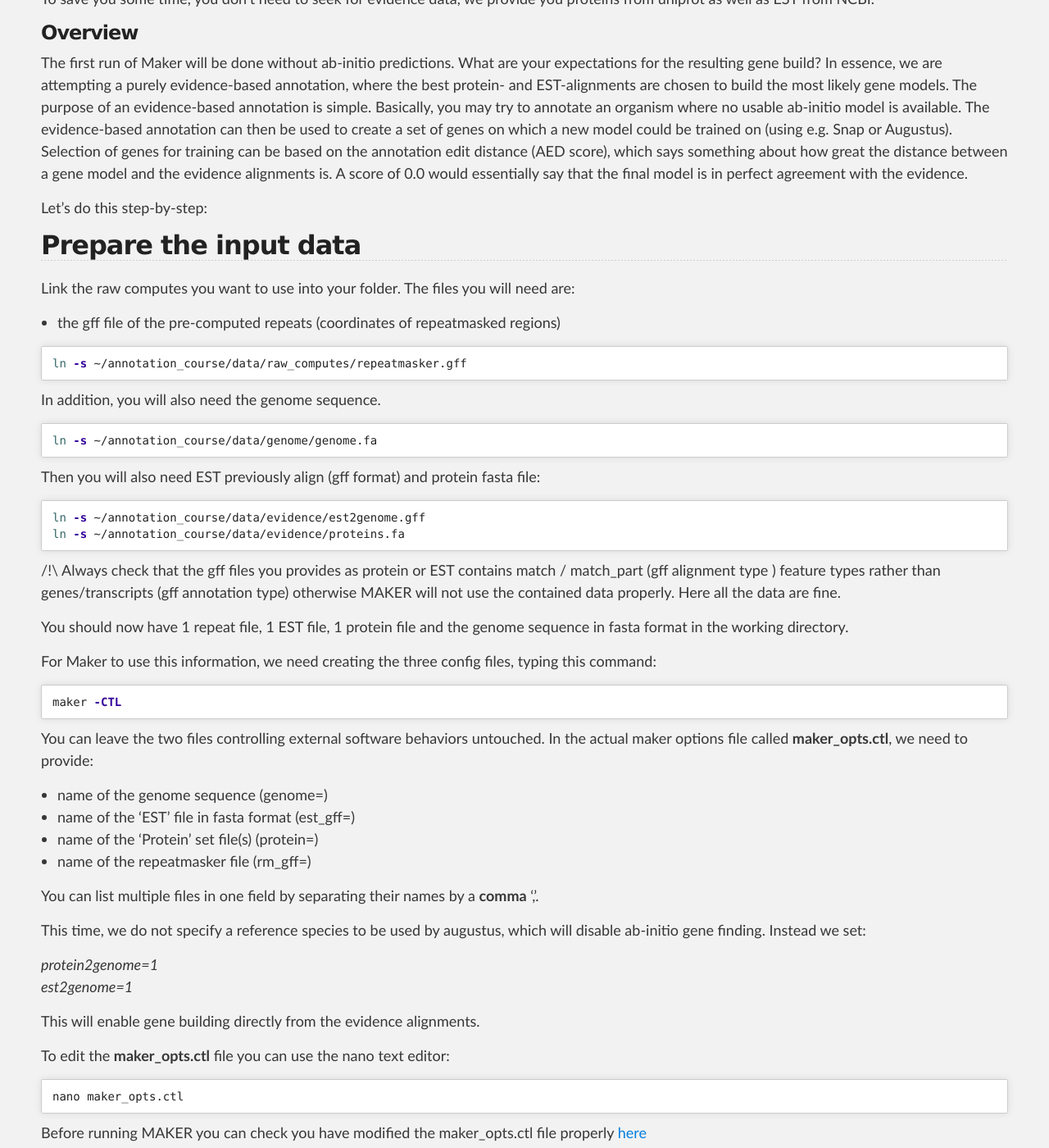
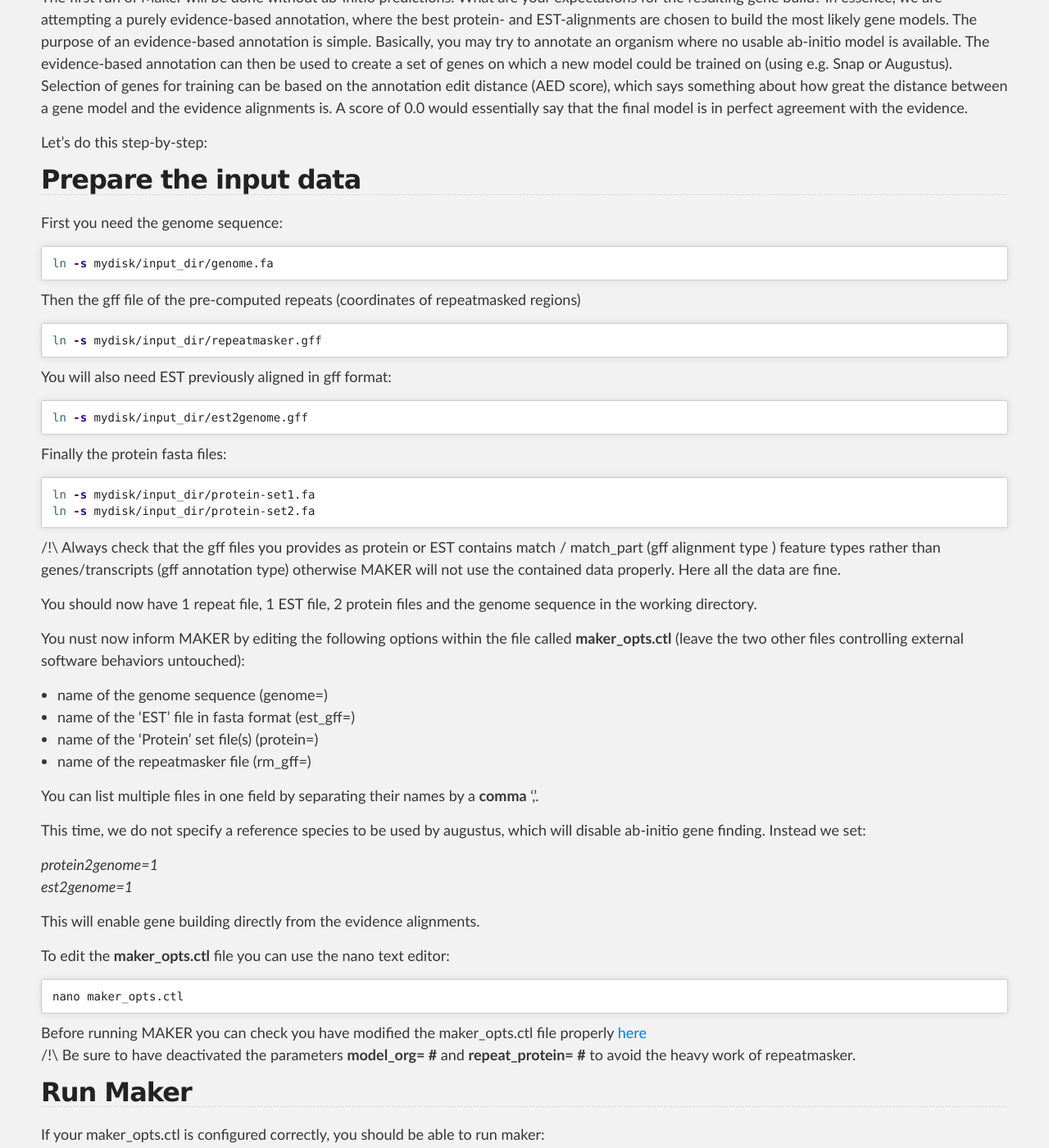
Before and after one commit to SouthGreenPlatform/trainings, a Jekyll site: the page built from _pages/annotation/MAKER/StructuralAnnotation_mtp.md, in a window 1280 px wide and 1400 px high, scrolled down 3209 px. Shown: the whole window at 82% size. Built offline with Jekyll 4.4.1, drawn with Linux system fonts in a browser that asks for light colours; nearby versions of some CDN libraries; some of the changed text lies outside the part shown.

Commit message:
Update StructuralAnnotation_mtp.md

```diff
--- a/_pages/annotation/MAKER/StructuralAnnotation_mtp.md
+++ b/_pages/annotation/MAKER/StructuralAnnotation_mtp.md
@@ -24,9 +24,8 @@
 cd ~
 mkdir annotation
 cd annotation
-mkdir maker
-cd maker
-cp /home/data/data_lsoler/functional_annotation/data/genome.fa .
+cp -r /home/data/byod/Annotation/ARATH/structural_annotation_maker/ .
+cd structural_annotation_maker
 export PATH=/home/data/opt-byod/GAAS/annotation/:/home/data/opt-byod/GAAS/annotation/Tools/bin/:$PATH
 {% endhighlight %}
 
@@ -97,9 +96,6 @@
 Check that everything is running smoothly by creating the MAKER config files:
 
 {% highlight bash %}
-cd ~/annotation/maker
-mkdir maker_evidence
-cd maker_evidence
 maker -CTL
 ls -l
 {% endhighlight %}
@@ -131,34 +127,33 @@
 
 ## Prepare the input data
 
-Link the raw computes you want to use into your folder. The files you will need are:
+First you need the genome sequence:
+{% highlight bash %}
+ln -s mydisk/input_dir/genome.fa
+{% endhighlight %}
 
-- the gff file of the pre-computed repeats (coordinates of repeatmasked regions)
+Then the gff file of the pre-computed repeats (coordinates of repeatmasked regions)
 
 {% highlight bash %}
-ln -s ~/annotation_course/data/raw_computes/repeatmasker.gff
+ln -s mydisk/input_dir/repeatmasker.gff
 {% endhighlight %}
 
-In addition, you will also need the genome sequence.
+You will also need EST previously aligned in gff format:
 {% highlight bash %}
-ln -s ~/annotation_course/data/genome/genome.fa
+ln -s mydisk/input_dir/est2genome.gff
 {% endhighlight %}
-Then you will also need EST previously align (gff format) and protein fasta file:
+
+Finally the protein fasta files:
 {% highlight bash %}
-ln -s ~/annotation_course/data/evidence/est2genome.gff
-ln -s ~/annotation_course/data/evidence/proteins.fa
+ln -s mydisk/input_dir/protein-set1.fa
+ln -s mydisk/input_dir/protein-set2.fa
 {% endhighlight %}
 
 /!\\ Always check that the gff files you provides as protein or EST contains   match / match_part (gff alignment type ) feature types rather than genes/transcripts (gff annotation type) otherwise MAKER will not use the contained data properly. Here all the data are fine.
 
-You should now have 1 repeat file, 1 EST file, 1 protein file and the genome sequence in fasta format in the working directory.
+You should now have 1 repeat file, 1 EST file, 2 protein files and the genome sequence in the working directory.
 
-For Maker to use this information, we need creating the three config files, typing this command:
-{% highlight bash %}
-maker -CTL
-{% endhighlight %}
-
-You can leave the two files controlling external software behaviors untouched. In the actual maker options file called **maker_opts.ctl**, we need to provide:
+You nust now inform MAKER by editing the following options within the file called **maker_opts.ctl** (leave the two other files controlling external software behaviors untouched):
 
 - name of the genome sequence (genome=)
 - name of the 'EST' file in fasta format  (est_gff=)
@@ -216,18 +214,24 @@
 
 => You could sym-link the maker.gff file to another folder called e.g. maker\_results, so everything is in the same place in the end. Just make sure to call the link something other than maker.gff (e.g maker_evidence.gff), since any maker output will be called like that.
 
+{% highlight bash %}
+cd ~/annotation/structural_annotation_maker
+mkdir maker_results
+cd maker_results
+ln -s ../maker_output_processed_evidence/gff_by_type/maker.gff maker_evidence.gff
+{% endhighlight %}
 
 ## Inspect the gene models
 
 To get some statistics of your annotation you could launch :
 {% highlight bash %}
-gff3_sp_statistics.pl --gff maker_output_processed_abinitio/gff_by_type/maker.gff
+gff3_sp_statistics.pl --gff maker_evidence.gff
 {% endhighlight %}
 
 We could now also visualise the annotation in a genome browser (IGV).
 
 
-Part 4 - Create an abinitio evidence-driven annotation with MAKER
+Part 4 - Create an abinitio evidence-driven annotation with MAKER (on the appliance)
 ---------------------------------------
 
 The recommended way of running Maker is in combination with one or more ab-initio profile models. Maker natively supports input from several tools, including augustus, snap and genemark. The choice of tool depends a bit on the organism that you are annotating - for example, GeneMark-ES is mostly recommended for fungi, whereas augustus and snap have a more general use.
@@ -242,18 +246,7 @@
 
 ## Prepare the input data
 
-No need to re-compute the mapping/alignment of the different lines of evidence. Indeed, this time consuming task has already been performed during the previous round of annotation (evidence based). So, we will use the corresponding gff files previously produced by MAKER.
-
-Link the gff files you want to use into your folder:
-
- - repeatmasker.gff (already present)
- - genome.fa (already present)
- - est2genome.gff (already present)
- - protein2genome.gff
-
-{% highlight bash %}
-ln -s maker_output_processed_evidence/gff_by_type/protein2genome.gff
-{% endhighlight %}
+No need to re-compute the mapping/alignment of the different lines of evidence (Here the proteins). Indeed, this time consuming task has already been performed during the previous round of annotation (evidence based). While running from the same folder nothing has to be done, MAKER will retrieve automatically those information. In real world you could prefer to launch this second run of annotation in another folder, in such case you have to use protein2genome.gff file from the processed output folder.
 
 This time, we do specify a reference species to be used by augustus, which will enable ab-initio gene finding.
 To see which species have already a hmm profile included in augustus launch:
```
Also changed, not shown: other parts of _pages/annotation/MAKER/StructuralAnnotation_mtp.md (+6 -3 lines).
